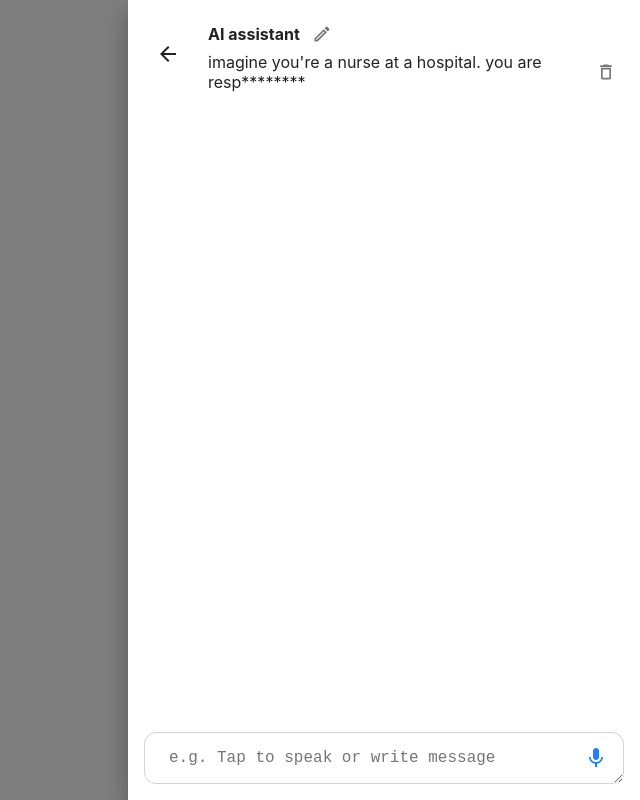
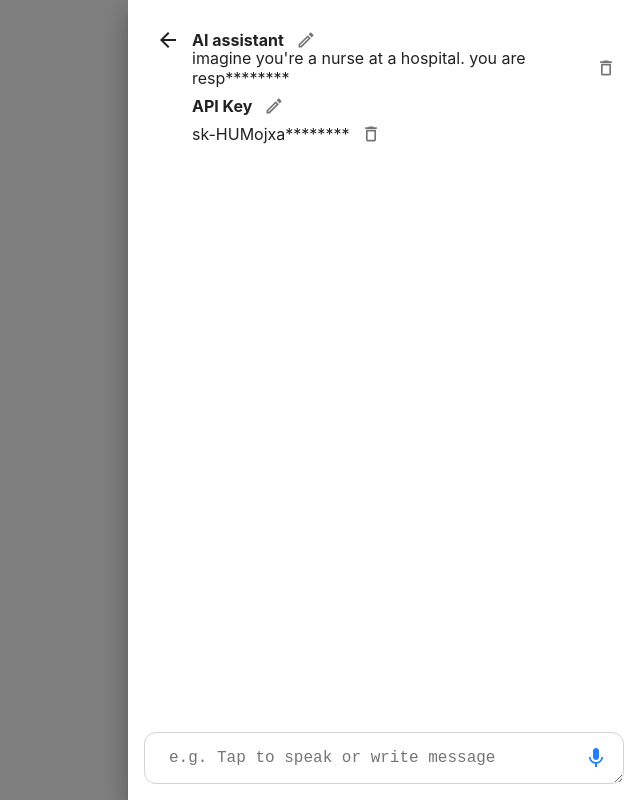
Before and after one commit to saiyck/openai, a React (Create React App) app: page / in a window 1280 px wide. Shown: the whole page, without its empty margins (640-1280 px from the left). Built offline with nearby package versions, Linux system fonts and the light colour scheme; what mic-recorder-to-mp3 would draw is missing.

Commit message:
allow user to enter apikey

```diff
--- a/src/ChatGpt.js
+++ b/src/ChatGpt.js
@@ -46,6 +46,8 @@ const ChatDialog = (props) => {
   const [isRecording, setIsRecording] = useState(false);
   const [recordingInProgress, setRecordingInProgress] = useState(false);
   const [isEditingSettings, setIsEditingSettings] = useState(false);
+  const [isApiKeyEdit, setIsApiKeyEdit] = useState(false);
+  const [apiKey, setApiKey] = useState("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");
   const [errorPrompt, setErrorPrompt] = useState("");
   const [scrollBottom, setBottom] = useState(false);
   const params = useParams();
@@ -58,7 +60,9 @@ const ChatDialog = (props) => {
   //  }).catch((err)=>{
   //   console.log('error',err)
   //  })
-  // },[])
+  // },[]);
+
+
 
   const messagesEndRef = useRef(null)
 
@@ -99,8 +103,15 @@ const ChatDialog = (props) => {
   }, []);
 
   useEffect(() => {
-    checkPermissions()
+    checkPermissions();
   }, []);
+
+  useEffect(()=> {
+  const promptInfo = JSON.parse(localStorage.getItem('promptInfo'));
+  const apiKey = JSON.parse(localStorage.getItem('apiKey'));
+  if(promptInfo != null)  setPromptInfo(promptInfo);
+  if(apiKey != null)  setApiKey(apiKey);
+  },[]);
 
   const checkPermissions = () => {
     navigator.getUserMedia({ audio: true },
@@ -124,22 +135,41 @@ const ChatDialog = (props) => {
     setPromptInfo(e.target.value)
   }
 
+  const handlePromptApiChange = (e) => {
+    setApiKey(e.target.value)
+  }
+
   const handleSubmitEditing = () => {
     if (promptInfo.length > 30) {
       setIsEditingSettings(false)
+      localStorage.setItem('promptInfo',JSON.stringify(promptInfo));
       setErrorPrompt("")
     } else {
       setErrorPrompt("Please enter proper prompt info")
     }
   }
 
+  const handleSubmitApiEditing = () => {
+      setIsApiKeyEdit(false);
+      localStorage.setItem('apiKey',JSON.stringify(apiKey));
+  }
+
   const handleOpenEditing = () => {
     setIsEditingSettings(true)
+  }
+
+  const handleOpenApiEditing = () => {
+    setIsApiKeyEdit(true)
   }
 
   const handleDeletePrompt = () => {
     setPromptInfo("");
     setIsEditingSettings(false)
+  }
+
+  const handleDeleteApiPrompt = () => {
+    setApiKey("");
+    setIsApiKeyEdit(true)
   }
 
   const handleSend = () => {
@@ -148,10 +178,11 @@ const ChatDialog = (props) => {
     let temp = [...messages];
     temp.push(m);
     setMessages(temp);
-    handleUploadAnswers(temp, promptInfo, id).then((res) => {
+    handleUploadAnswers(temp, promptInfo, id, apiKey).then((res) => {
       let ms = { role: "assistant", content: res.data.choices[0].message.content }
       temp.push(ms)
       setMessages(temp);
+      setBottom(!scrollBottom);
       setText("")
       setIsRecording(false)
       setLoading(false)
@@ -189,13 +220,13 @@ const ChatDialog = (props) => {
       .then(([buffer, blob]) => {
         const wavefile = new File([blob], 'inhand.wav');
         setLoading(true)
-        handleUpload(wavefile).then((res) => {
+        handleUpload(wavefile, apiKey).then((res) => {
           console.log('ress>>>', res)
           let m = { role: "user", content: res.data.text }
           let temp = [...messages];
           temp.push(m);
           setMessages(temp);
-          handleUploadAnswers(temp, promptInfo, id).then((res) => {
+          handleUploadAnswers(temp, promptInfo, id, apiKey).then((res) => {
             let ms = { role: "assistant", content: res.data.choices[0].message.content }
             temp.push(ms)
             setMessages(temp);
@@ -448,7 +479,6 @@ const ChatDialog = (props) => {
           return renderChatMessage(message, { role, isAssistant, index });
         })}
         {/* {renderChatStreamResponse()} */}
-        {console.log('hello')}
         <div ref={messagesEndRef} />
       </ChatsContainer>
     );
@@ -456,11 +486,14 @@ const ChatDialog = (props) => {
 
   const renderChatTitle = () => {
     return (
+      <div style={{
+        gap: "1rem",
+        padding: "1rem",
+      }}>
+
       <div
         style={{
           display: "flex",
-          gap: "1rem",
-          padding: "1rem",
           alignItems: 'center'
         }}
       >
@@ -489,6 +522,12 @@ const ChatDialog = (props) => {
               </div>
             )}
           </div>
+        </div>
+      </div>
+      <div style={{
+        marginLeft:'3rem',
+        marginTop: '-1rem'
+      }}>
       {isEditingSettings ? (
         <div>
           <form
@@ -500,6 +539,7 @@ const ChatDialog = (props) => {
             onSubmit={handleSubmitEditing}
           >
             <div>
+            <h2 style={{ fontSize: 12, marginTop:10 }}>Prompt Message</h2>
               <InputBase
                 sx={{
                   mt: 1,
@@ -546,6 +586,100 @@ const ChatDialog = (props) => {
         </div>
       ) : null}
     </div>
+
+    <div
+        style={{
+          display: "flex",
+          alignItems: 'center'
+        }}
+      >
+        <div style={{
+            marginLeft:'3rem',
+        }}>
+          <div
+            style={{
+              display: "flex",
+              alignItems: "center",
+              gap: ".25rem",
+            }}
+          >
+            <h2 style={{ fontSize: 16, margin: 0 }}>API Key</h2>
+            {isApiKeyEdit ? null : (
+              <div>
+                <IconButton
+                  style={{ padding: "0.5rem" }}
+                  onClick={handleOpenApiEditing}
+                >
+                  <CreateOutlinedIcon fontSize="small" />
+                </IconButton>
+              </div>
+            )}
+          </div>
+        </div>
+      </div>
+      <div style={{
+        marginLeft:'3rem',
+        marginTop: '-0.5rem'
+      }}>
+      {isApiKeyEdit ? (
+        <div>
+          <form
+            style={{
+              display: "flex",
+              alignItems: "center",
+              gap: ".25rem",
+            }}
+            onSubmit={handleSubmitApiEditing}
+          >
+            <div>
+            <h2 style={{ fontSize: 12, marginTop:10 }}>Edit your api key</h2>
+              <InputBase
+                sx={{
+                  mt: 1,
+                  border: "1px solid gray",
+                  padding: '10px',
+                  borderRadius: '10px',
+                  width: windowSize.innerWidth > 780 ? '30vw' : '70vw'
+                }}
+                placeholder="Add prompt Message here"
+                multiline
+                maxRows={4}
+                value={apiKey}
+                inputProps={{ 'aria-label': 'add prompt info' }}
+                onChange={handlePromptApiChange}
+                fullWidth
+              />
+              <p style={{ color: 'red', fontSize: 12 }}>{errorPrompt}</p>
+            </div>
+            <IconButton
+              style={{ padding: "0.5rem" }}
+              onClick={handleSubmitApiEditing}
+            >
+              <CloseOutlinedIcon fontSize="small" />
+            </IconButton>
+          </form>
+        </div>
+      ) : apiKey ? (
+        <div
+          style={{
+            display: "flex",
+            alignItems: "center",
+            gap: ".25rem",
+          }}
+        >
+          <div>{apiKey.substring(0, 10) + "********"}</div>
+          <div>
+            <IconButton
+              style={{ padding: "0.5rem" }}
+              onClick={handleDeletePrompt}
+            >
+              <DeleteOutlineIcon fontSize="small" />
+            </IconButton>
+          </div>
+        </div>
+      ) : null}
+    </div>
+
      </div>
     );
   };
--- a/src/Common.js
+++ b/src/Common.js
@@ -1,7 +1,7 @@
 import axios from "axios";
 const {REACT_APP_API_URL,REACT_APP_WHISPER_API_KEY} = process.env;
 
-export const handleUpload = (newfiles) => {
+export const handleUpload = (newfiles,apiKey) => {
     let formData = new FormData();
     formData.append("file", newfiles);
     formData.append("model", "whisper-1");
@@ -10,7 +10,7 @@ export const handleUpload = (newfiles) => {
             url:`https://api.openai.com/v1/audio/transcriptions`,
             method:'POST',
             headers:{
-                Authorization: `Bearer ${REACT_APP_WHISPER_API_KEY}`
+                Authorization: `Bearer ${apiKey}`
             },
             data: formData
         }).then((res)=> {
@@ -37,13 +37,13 @@ export const retrivePromptMessage = (id) => {
    })
 }
 
-export const checkTheStatus = (prompt) => {
+export const checkTheStatus = (prompt,apiKey) => {
  return new Promise((resolve,reject)=> {
     axios({
         url:`https://api.openai.com/v1/chat/completions`,
         method:'POST',
         headers:{
-            Authorization: `Bearer ${REACT_APP_WHISPER_API_KEY}`
+            Authorization: `Bearer ${apiKey}`
         },
        data:{
         model: "gpt-3.5-turbo-0613",
@@ -75,14 +75,14 @@ export const checkTheStatus = (prompt) => {
 }
 
 
-export const handleUploadAnswers = (messages,promptInfo,id) => {
+export const handleUploadAnswers = (messages,promptInfo,id,apiKey) => {
       console.log('messages',messages);
     return new Promise((resolve,reject)=> {
         axios({
             url:`https://api.openai.com/v1/chat/completions`,
             method:'POST',
             headers:{
-                Authorization: `Bearer ${REACT_APP_WHISPER_API_KEY}`
+                Authorization: `Bearer ${apiKey}`
             },
             data: {
                 model: "gpt-3.5-turbo-16k",
```
Lines whose indentation alone changed are shown as unchanged.
